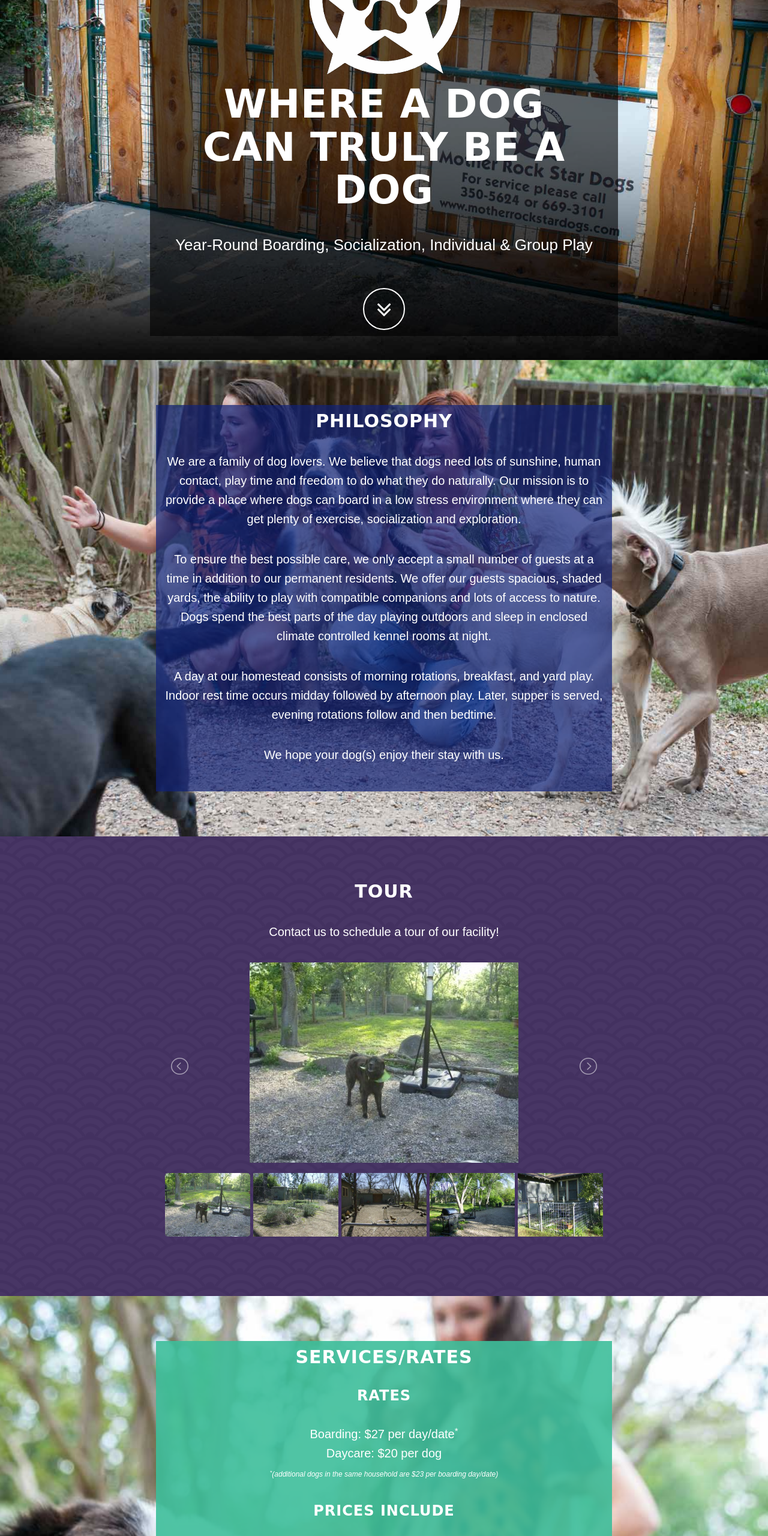
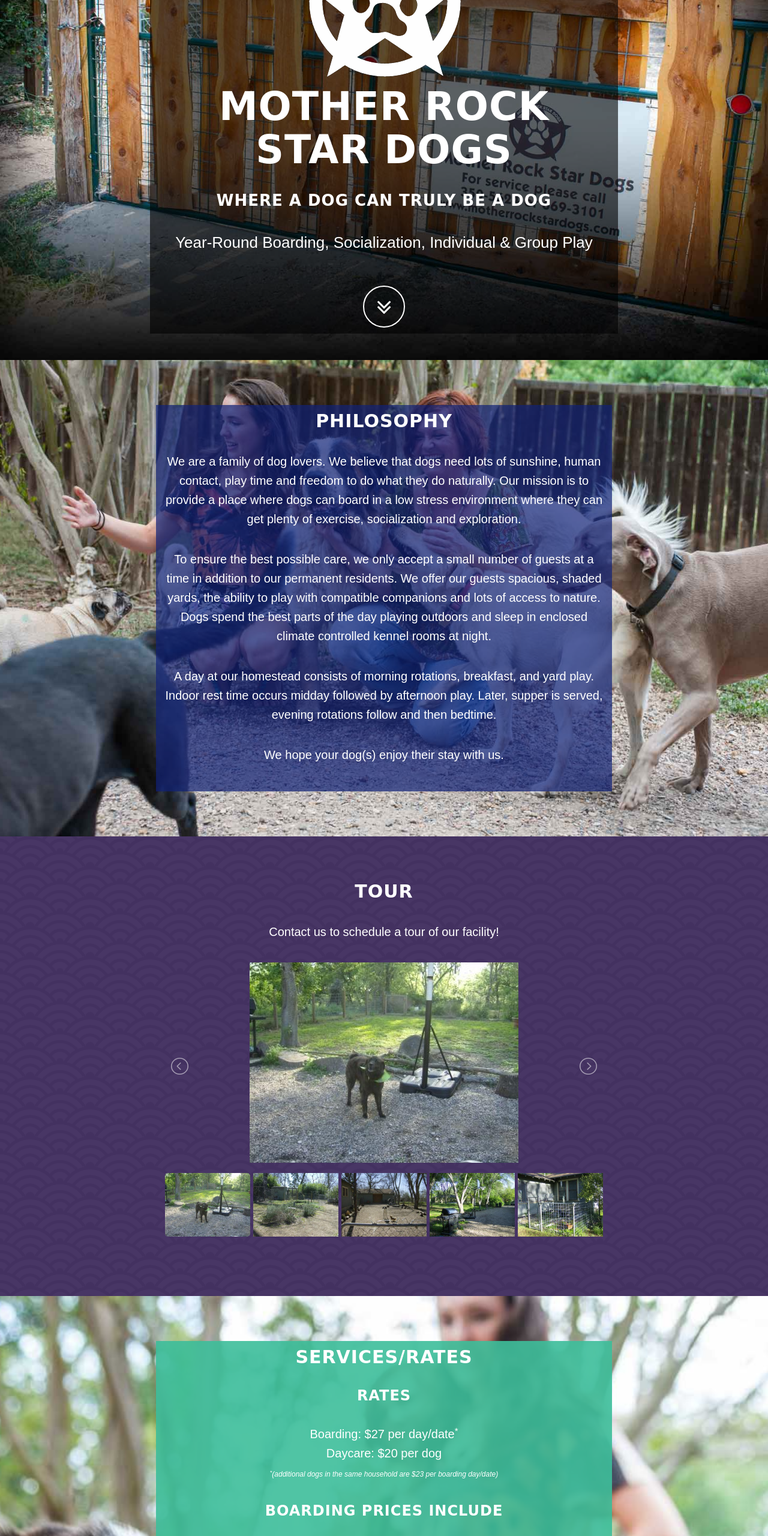
Before and after one commit to colinmanuel/mrs, a plain HTML site: page index.html in a window 1280 px wide. Shown: the part 200-2760 px from the top of the page at 60% size. Drawn offline with Linux system fonts and the light colour scheme; some packages are replaced by stand-ins of ours; a web font is replaced by a local one.

Commit message:
apply client text changes

```diff
--- a/index.html
+++ b/index.html
@@ -92,7 +92,8 @@
                     <div class="col-md-8 col-md-offset-2 text-box">
                         <!-- <h1 class="brand-heading">Mother Rock Star Dogs</h1> -->
                         <img src="img/logo-mrs-300-white.png" />
-                        <h2 class="brand-heading">Where a dog<br>can truly be a dog</h2>
+                        <h2 class="brand-heading">Mother Rock Star Dogs</h2>
+                        <h3 class="intro-text">Where a dog can truly be a dog</h3>
                         <!-- <p class="intro-text">Where a dog can truly be a dog</p> -->
                         <p class="intro-text">Year-Round Boarding, Socialization, Individual & Group Play</span></p>
                     <!-- <div>Year-Round Boarding, Socialization, Individual & Group Play</div> -->
@@ -167,11 +168,12 @@
                 Daycare: $20 per dog<br>
                 <span class="additional-boarders"><sup>*</sup>(additional dogs in the same household are $23 per boarding day/date)</span></p>
 
-                <h3>Prices Include</h3>
+                <h3>Boarding Prices Include</h3>
                 <p>Meals, medication administration (if applicable), individual and group play.</p>
 
                 <h3>Reservations</h3>
                 <p>Reservations should be made with as much advance notice as possible, as we serve during the busiest times of the year and offer a limited capacity. If you need to cancel a reservation, also let us know as soon as possible. Cancellations not given with a 48-hour notice are subject to a $25.00 cancellation fee.</p>
+                <p>Mother Rock Star Dogs is open most all 365 days per year with the exception of Thanksgiving Day and Christmas Day. We sometimes close for a short time for revitialization or a family vacation, but this is rare and do our best to inform our current client community ahead of time.</p>
                  <div id="operating-dates">
 
                 <h3>Drop-off and Pick-up Appointments</h3>
@@ -274,7 +276,7 @@
                 </div>
                 <div class="faq-block" id="faq-do">
                     <h3>What exactly does Mother Rock Star Dogs do?</h3>
-                    <p>We provide dog boarding in a low-stress, home-style environment with spacious shaded outdoor yards and climate controlled kennel rooms year-round by appointment.  Please see our <a class="page-scroll" href="#operating-dates">Dates of Operation</a>.  We do have brief closures from time to time for revitalization.  You may email us regarding these dates.  Advanced reservations are highly recommended in order to accommodate requests due to our limited capacity.</p>
+                    <p>We provide dog boarding in a low-stress, home-style environment with spacious shaded outdoor yards and climate controlled kennel rooms year-round by appointment.  Please see our <a class="page-scroll" href="#reservations">Dates of Operation</a>.  We do have brief closures from time to time for revitalization.  You may email us regarding these dates.  Advanced reservations are highly recommended in order to accommodate requests due to our limited capacity.</p>
                 </div>
 
                 <div class="faq-block" id="faq-where">
@@ -311,7 +313,7 @@
 
                 <div class="faq-block" id="faq-mission">
                     <h3>What is the mission of Mother Rock Star Dogs and what should we expect?</h3>
-                    <p>We provide year-round boarding in a low-stress, natural environment giving our guest dogs the best care possible. We offer socialization of all sizes and ages. The only rule is &ldquo;to play well with others.&rdquo; Our capacity at this time is approximately 50 depending on size during the height of the busy seasons. Our goal is to allow our guest dogs as much outdoor time as possible with lots of human contact, access to nature and the ability to play with compatible companions. Our visitors typically play in groups that vary in numbers ranging in size and depending on personality. Indoors, our goal is to provide comfortable individual spaces of their own where they can eat and rest peacefully. We use large crates and cages. Bedding is provided, but clients are welcome to send their own. We feed <i>Nurture Heavenly Holistic Harvest Dog Food</i>, which we believe is a wonderful and (have found to be an agreeable) kibble, plus the dogs really seem to like it, but again clients are welcome to send their own food of preference. We intend to send each dog home as clean as possible, but like with kids, some play harder than others and can tend to get a bit grubby. </p>
+                    <p>We provide year-round boarding in a low-stress, natural environment giving our guest dogs the best care possible. We offer socialization of all sizes and ages. The only rule is &ldquo;to play well with others.&rdquo; Our capacity at this time is approximately 60 depending on size during the height of the busy seasons. Our goal is to allow our guest dogs as much outdoor time as possible with lots of human contact, access to nature and the ability to play with compatible companions. Our visitors typically play in groups that vary in numbers ranging in size and depending on personality. Indoors, our goal is to provide comfortable individual spaces of their own where they can eat and rest peacefully. We use large crates and cages. Bedding is provided, but clients are welcome to send their own. We feed <i>Nurture Heavenly Holistic Harvest Dog Food</i>, which we believe is a wonderful and (have found to be an agreeable) kibble, plus the dogs really seem to like it, but again clients are welcome to send their own food of preference. We intend to send each dog home as clean as possible, but like with kids, some play harder than others and can tend to get a bit grubby. </p>
                     <p>
                         <!-- <b>Please visit us on <a href="https://www.facebook.com/MotherRockStarDogs">Facebook</a> and <a href="http://www.yelp.com/biz/mother-rock-star-dogs-austin">Yelp</a>!</b></p> -->
                 </div>
```
